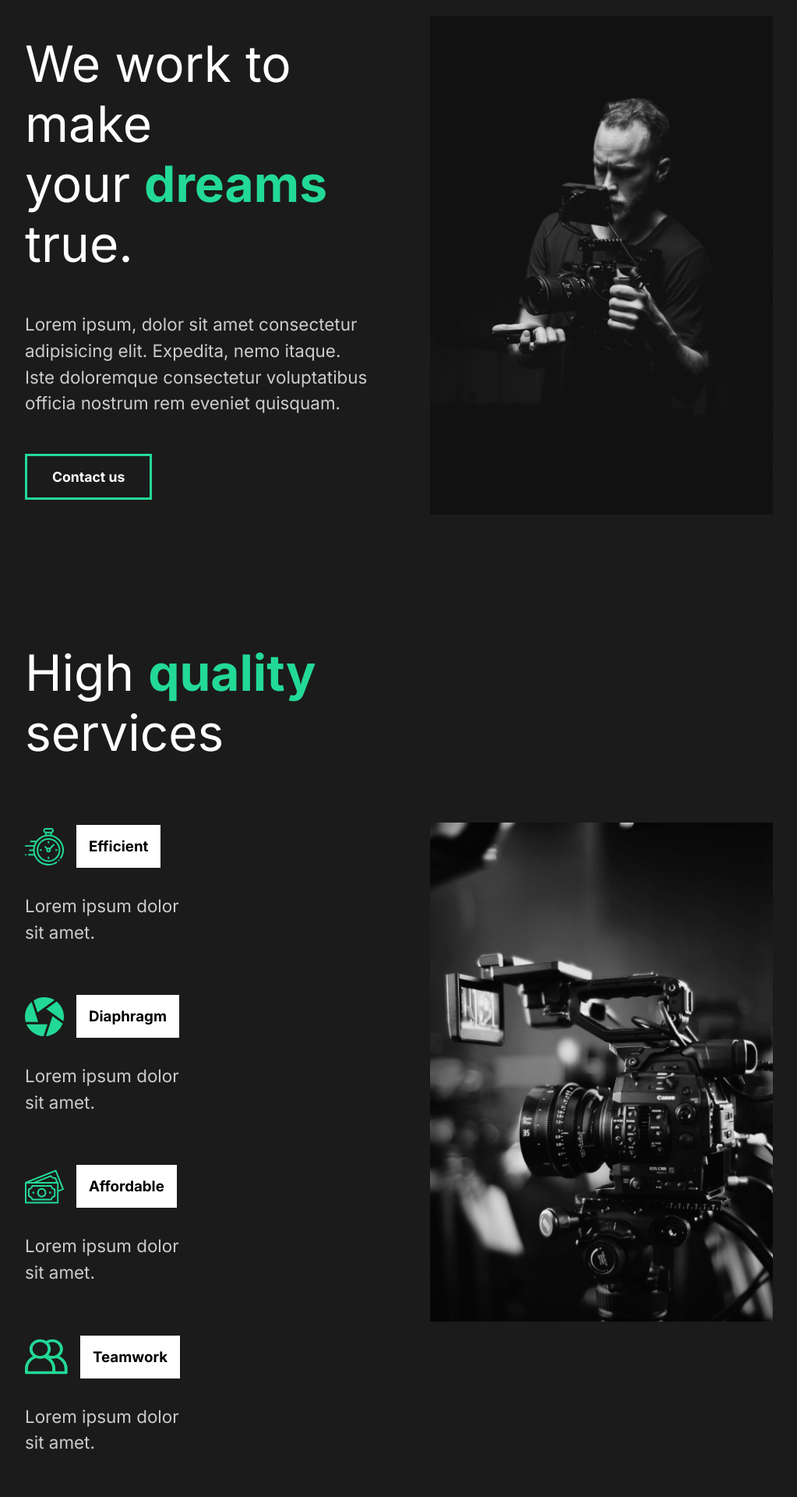
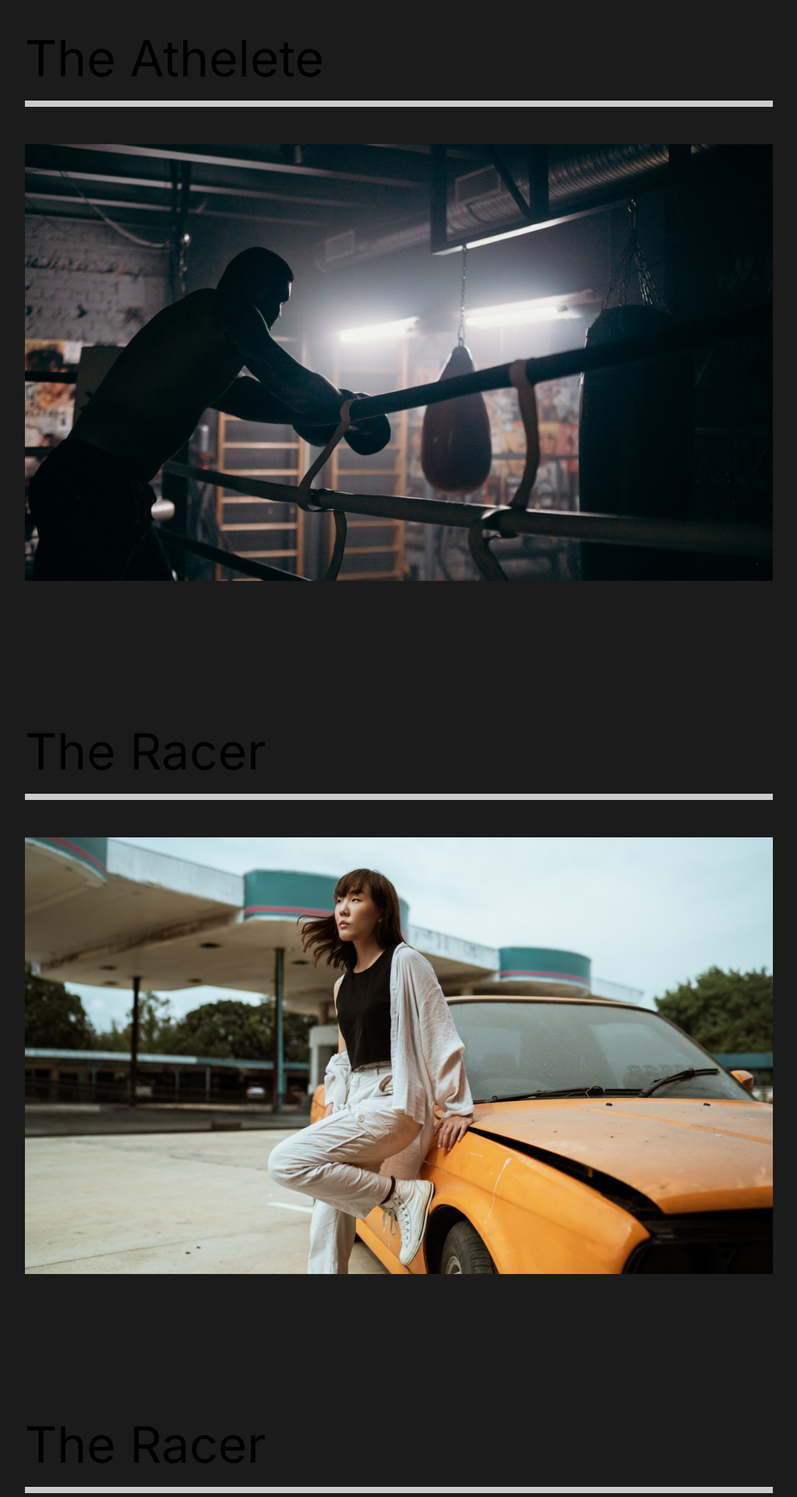
Before and after one commit to thyAshley/React-Sandbox, a React (Create React App) app in the folder portfolio-site/: page /work in a window 1280 px wide. Shown: the part 140-2060 px from the top of the page at 78% size, without its empty margins (128-1151 px from the left). Built offline with nearby package versions, Linux system fonts and the light colour scheme.

Commit message:
added router dom and styling to work page

```diff
--- a/portfolio-site/package.json
+++ b/portfolio-site/package.json
@@ -13,14 +13,15 @@
     "web-vitals": "^0.2.4"
   },
   "devDependencies": {
-    "typescript": "^4.1.2",
     "@testing-library/jest-dom": "^5.11.6",
     "@testing-library/react": "^11.2.2",
     "@testing-library/user-event": "^12.3.0",
     "@types/jest": "^26.0.15",
     "@types/node": "^12.19.8",
     "@types/react": "^16.14.2",
-    "@types/react-dom": "^16.9.10"
+    "@types/react-dom": "^16.9.10",
+    "@types/react-router-dom": "^5.1.6",
+    "typescript": "^4.1.2"
   },
   "scripts": {
     "start": "react-scripts start",
--- a/portfolio-site/src/App.tsx
+++ b/portfolio-site/src/App.tsx
@@ -1,16 +1,25 @@
 import React from "react";
+import { BrowserRouter as Router, Route, Switch } from "react-router-dom";
 
 import GlobalStyle from "./styles/GlobalStyle";
 import AboutUs from "./screens/AboutUs";
 import Nav from "./components/Nav";
+import OurWork from "./screens/OurWork";
+import ContactUs from "./screens/ContactUs";
 
 function App() {
   return (
-    <div className="App">
-      <Nav />
-      <GlobalStyle />
-      <AboutUs />
-    </div>
+    <Router>
+      <div className="App">
+        <Nav />
+        <GlobalStyle />
+        <Switch>
+          <Route path="/work" component={OurWork} />
+          <Route path="/contact" component={ContactUs} />
+          <Route path="/" component={AboutUs} />
+        </Switch>
+      </div>
+    </Router>
   );
 }
 
--- a/portfolio-site/src/components/Nav.tsx
+++ b/portfolio-site/src/components/Nav.tsx
@@ -1,23 +1,24 @@
 import React from "react";
+import { Link } from "react-router-dom";
 import styled from "styled-components";
 
 const Nav = () => {
   return (
     <NavContainer>
       <h1>
-        <a id="logo" href="/#">
+        <Link id="logo" to="/">
           Main
-        </a>
+        </Link>
       </h1>
       <ul>
         <li>
-          <a href="/#">1. About Us</a>
+          <Link to="/">1. About Us</Link>
         </li>
         <li>
-          <a href="/#">2. Our Work</a>
+          <Link to="/work">2. Our Work</Link>
         </li>
         <li>
-          <a href="/#">3. Contact Us</a>
+          <Link to="/contact">3. Contact Us</Link>
         </li>
       </ul>
     </NavContainer>
--- /dev/null
+++ b/portfolio-site/src/screens/ContactUs.tsx
@@ -0,0 +1,11 @@
+import React from "react";
+
+const ContactUs = () => {
+  return (
+    <div>
+      <h1>Contact Us</h1>
+    </div>
+  );
+};
+
+export default ContactUs;
--- /dev/null
+++ b/portfolio-site/src/screens/OurWork.tsx
@@ -0,0 +1,61 @@
+import React from "react";
+import styled from "styled-components";
+import { Link } from "react-router-dom";
+
+import athlete from "../img/athlete-small.png";
+import theracer from "../img/theracer-small.png";
+import goodtimes from "../img/goodtimes-small.png";
+
+const OurWork = () => {
+  return (
+    <Work>
+      <Movie>
+        <h2>The Athelete</h2>
+        <div className="line"></div>
+        <Link to="/">
+          <img src={athlete} alt="athlete" />
+        </Link>
+      </Movie>
+      <Movie>
+        <h2>The Racer</h2>
+        <div className="line"></div>
+        <Link to="/">
+          <img src={theracer} alt="theracer" />
+        </Link>
+      </Movie>
+      <Movie>
+        <h2>The Racer</h2>
+        <div className="line"></div>
+        <Link to="/">
+          <img src={goodtimes} alt="goodtimes" />
+        </Link>
+      </Movie>
+    </Work>
+  );
+};
+
+const Work = styled.div`
+  min-height: 100vh;
+  overflow: hidden;
+  padding: 5rem 10rem;
+
+  h2 {
+    padding: 1rem 0;
+  }
+`;
+
+const Movie = styled.div`
+  padding-bottom: 10rem;
+  .line {
+    background: #cccccc;
+    height: 0.5rem;
+    margin-bottom: 3rem;
+  }
+  img {
+    height: 70vh;
+    object-fit: cover;
+    width: 100%;
+  }
+`;
+
+export default OurWork;
```
Also changed, not shown: 2 other files (tests, documents, lock files or other folders).
